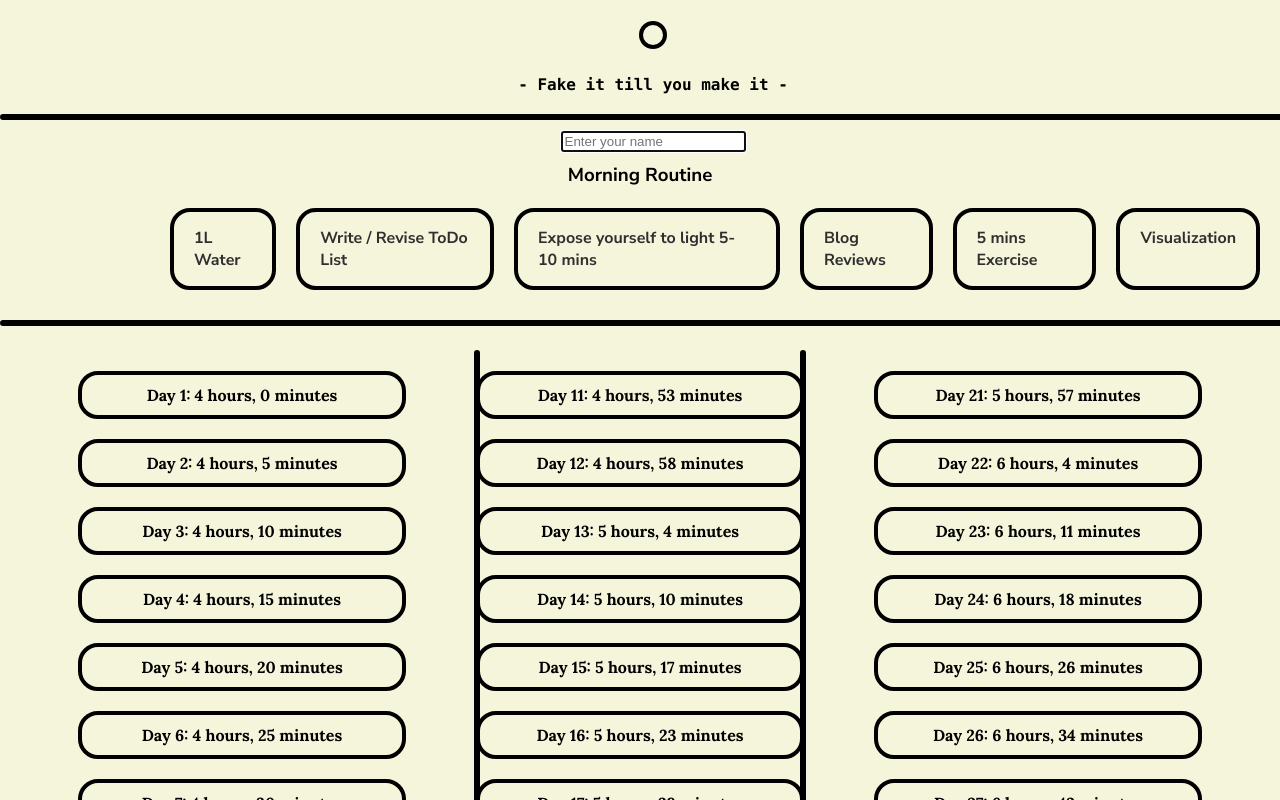
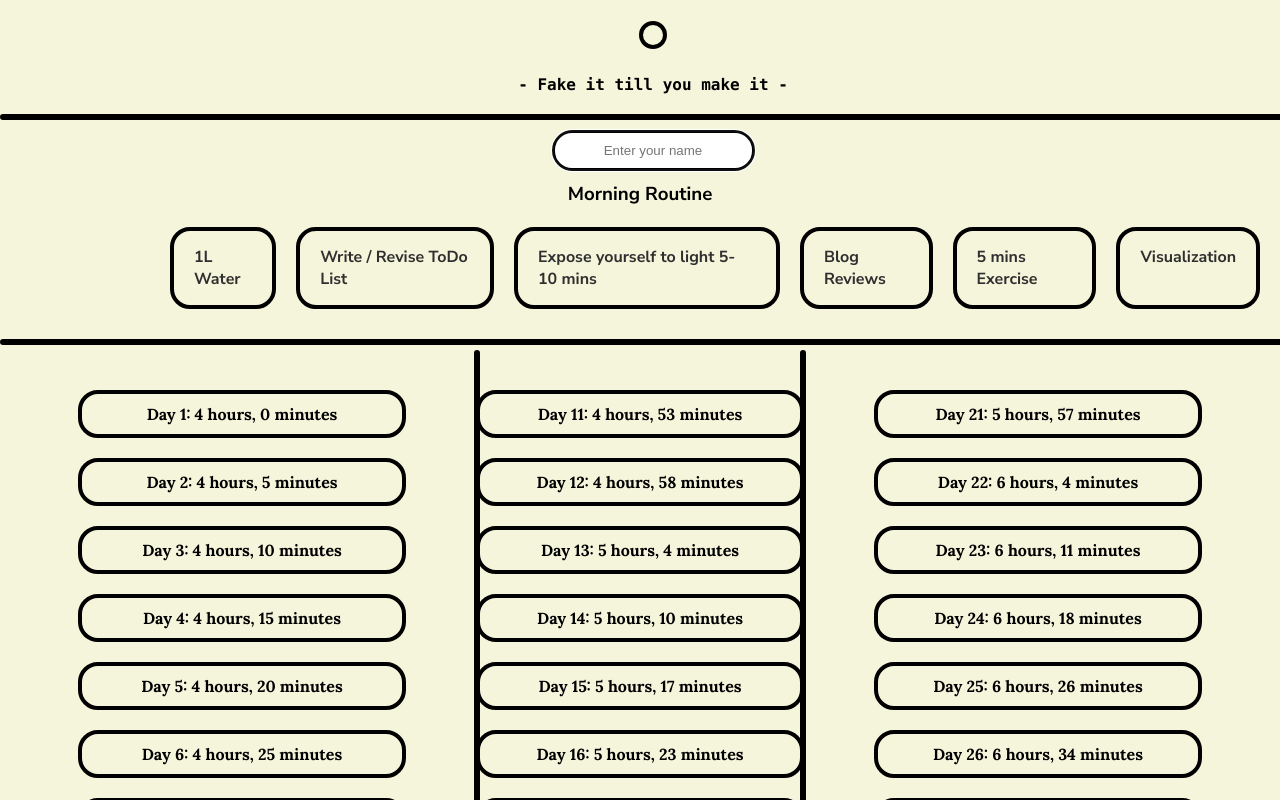
Before and after one commit to Heilonng23/V2-30daysChallenge, a React (Create React App) app: page / in a window 1280 px wide. Shown: the top 800 px of the page. Built offline with nearby package versions, Linux system fonts and the light colour scheme; a web font is replaced by a local one.

Commit message:
header change

```diff
--- a/src/components/Header/Header.js
+++ b/src/components/Header/Header.js
@@ -48,6 +48,7 @@ const TypingHeader = () => {
       <hr className='headerhr' />
       {!startTyping && (
         <input
+          className='input1'
           type="text"
           placeholder="Enter your name"
           value={name}
```
